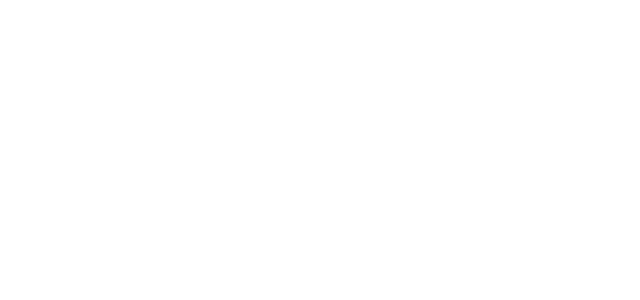
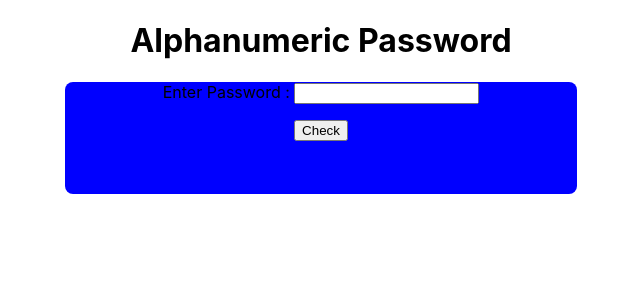
Before and after one commit to SanjuXepiar/react-practice1, a React (Create React App) app: page /alphanumeric in a window 1280 px wide. Before the commit this address had no page. Shown: the top 300 px of the page, without its empty margins (319-959 px from the left). Built offline with nearby package versions, Linux system fonts and the light colour scheme.

Commit message:
alphanumeric
callback function with character check function[ .test  ]

```diff
--- /dev/null
+++ b/src/AlphanumericPassword/Alphanumeric.js
@@ -0,0 +1,55 @@
+import React from "react";
+import { useState } from "react";
+const Alphanumeric = () => {
+  const [input, setInput] = useState("");
+  const [alert, setAlert] = useState("");
+
+  //
+  const isAlphanumeric = (char) => {
+    return /[a-zA-Z0-9]/.test(char);
+  };
+  const handleSubmit = (e) => {
+    e.preventDefault();
+    for (let i = 0; i < input.length; i++)
+      if (isAlphanumeric(input[i])) {
+        setAlert("The password is alphanumeric");
+      } else {
+        setAlert("The password isn't alphanumeric");
+      }
+    setTimeout(() => {
+      setAlert("");
+      setInput("");
+    }, 2000);
+  };
+
+  return (
+    <div>
+      <h1>Alphanumeric Password</h1>
+      <form onSubmit={handleSubmit}>
+        <div
+          style={{
+            width: "40vw",
+            background: "blue",
+            margin: "0 auto",
+            borderRadius: ".5rem",
+          }}
+        >
+          <label htmlFor="password">Enter Password : </label>
+          <input
+            type="text"
+            value={input}
+            onChange={(e) => setInput(e.target.value)}
+          />
+
+          <br />
+          <button type="submit" style={{ marginTop: "1rem" }}>
+            Check
+          </button>
+          <h4 style={{ height: "2rem" }}>{alert}</h4>
+        </div>
+      </form>
+    </div>
+  );
+};
+
+export default Alphanumeric;
--- a/src/App.js
+++ b/src/App.js
@@ -3,6 +3,7 @@
 import Counter from "./Counter/Counter";
 import Twitter from "./TextCounter/Twitter";
 import Password from "./PasswordMatch/Password";
+import Alphanumeric from "./AlphanumericPassword/Alphanumeric";
 import Home from "./Home/Home";
 function App() {
   return (
@@ -12,6 +13,7 @@
         <Route path="/counter" element={<Counter />} />
         <Route path="/twitter" element={<Twitter />} />
         <Route path="/password" element={<Password />} />
+        <Route path="/alphanumeric" element={<Alphanumeric />} />
       </Routes>
     </div>
   );
--- a/src/Home/Home.js
+++ b/src/Home/Home.js
@@ -14,6 +14,9 @@
         <Link to="/password">
           <h4>Password-Match</h4>
         </Link>
+        <Link to="/alphanumeric">
+          <h4>Alphanumeric-Password</h4>
+        </Link>
       </section>
     </div>
   );
```
Also changed, not shown: src/AlphanumericPassword/Alphanumeric.css (added).
